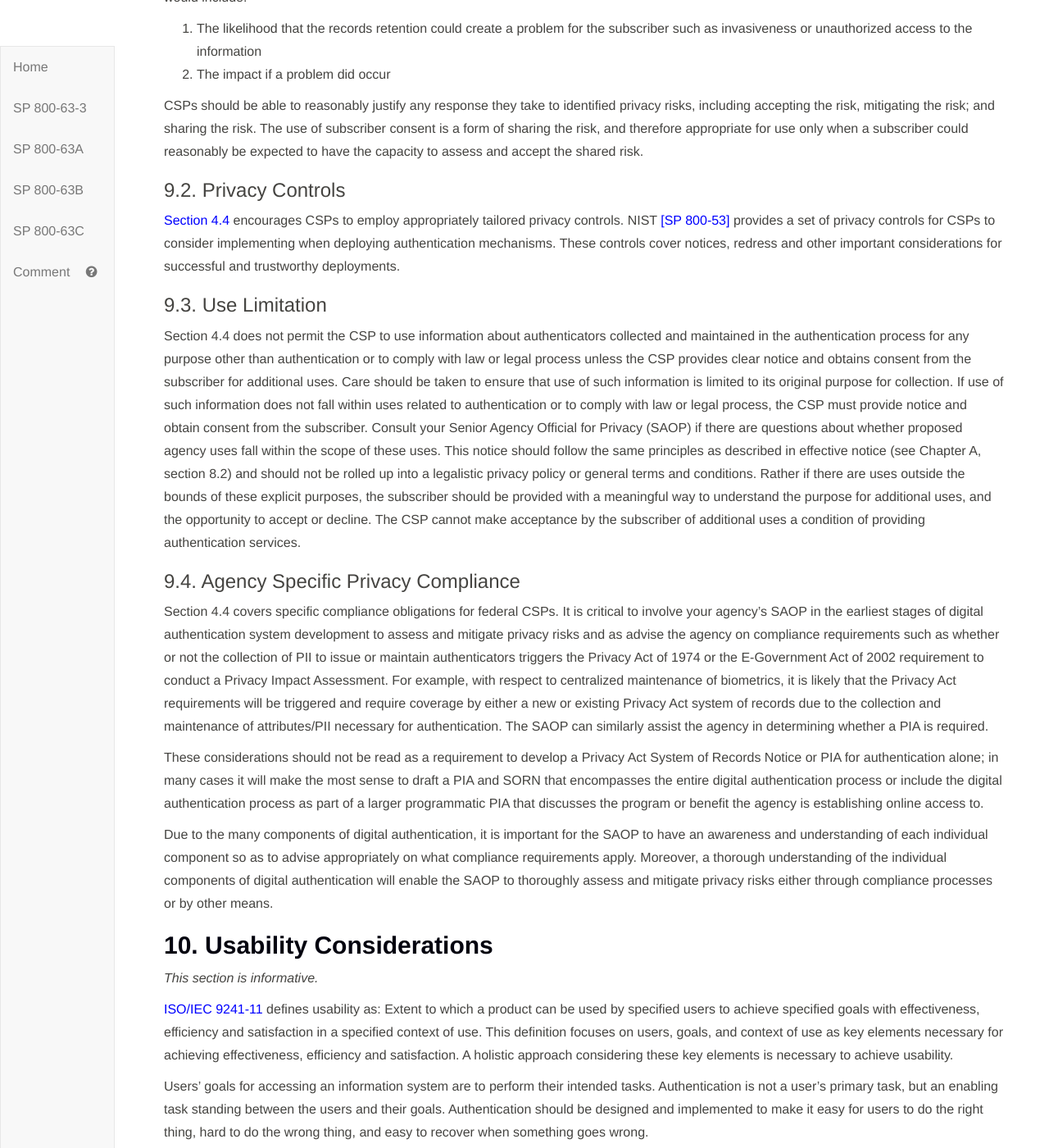
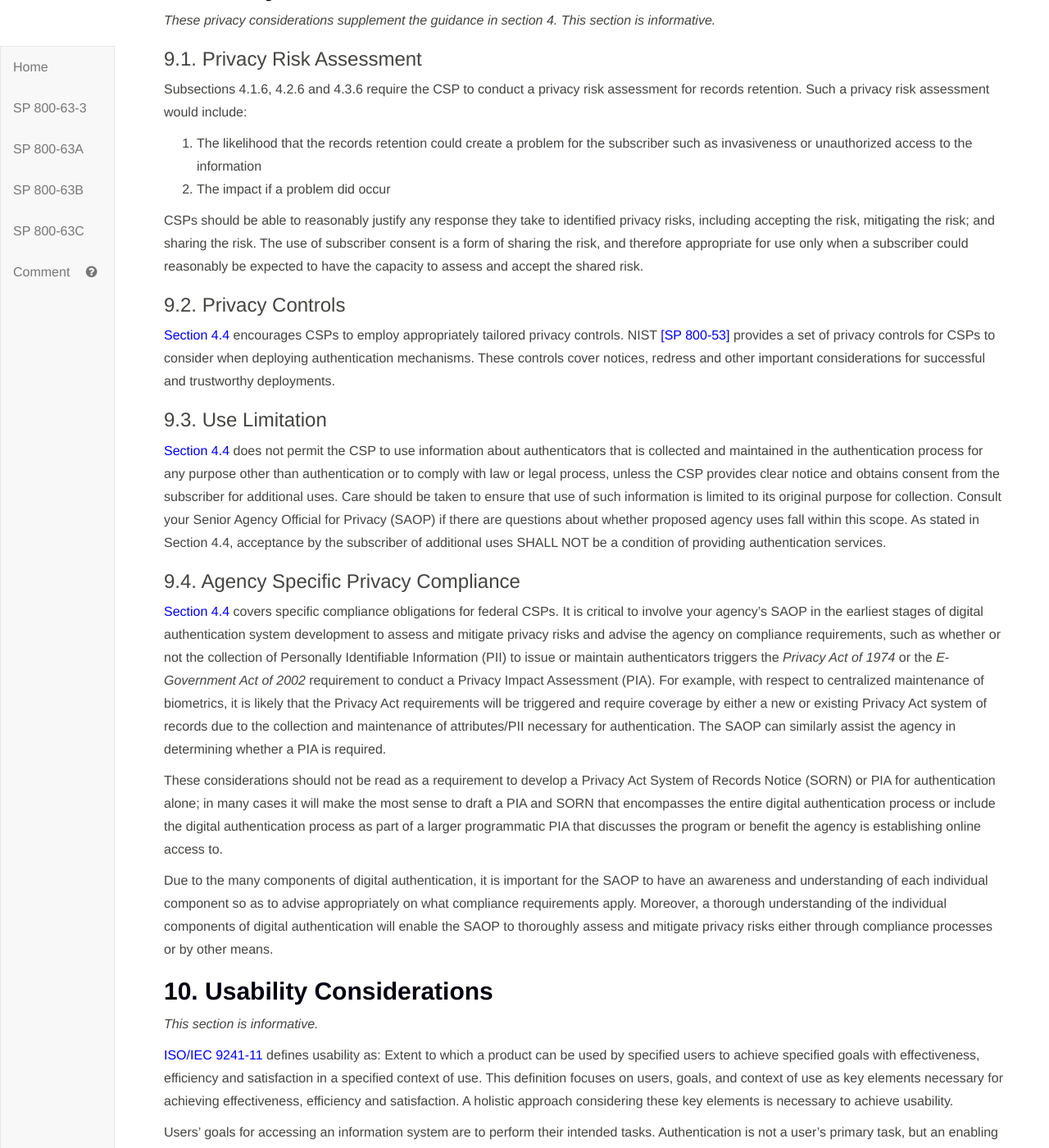
Before and after one commit to usnistgov/800-63-3, a Jekyll site: the page built from sp800-63b.md, in a window 1280 px wide and 1400 px high, scrolled down 46992 px. Shown: the whole window at 82% size. Built offline with Jekyll 4.4.1, drawn with Linux system fonts in a browser that asks for light colours; some of the changed text lies outside the part shown.

Commit message:
Section 9 editorial changes and movement of normative requirements to Section 4.

```diff
--- a/sp800-63b/sec4_aal.md
+++ b/sp800-63b/sec4_aal.md
@@ -173,16 +173,16 @@
 
 ### <a name="aal_privacy"></a>4.4. Privacy Requirements
 
-The CSP SHOULD employ appropriately tailored privacy controls defined in [[SP 800-53]](@SP800-53) or equivalent industry standard.
+The CSP SHOULD employ appropriately tailored privacy controls defined in [[SP 800-53]](#SP800-53) or equivalent industry standard.
 
-CSPs SHALL NOT use or disclose information about authenticators for any purpose other than conducting authentication or to comply with law or legal process, unless the CSP provides clear notice and obtains consent from the subscriber for additional uses. CSPs MAY NOT make consent a condition of the service.
+CSPs SHALL NOT use or disclose information about authenticators for any purpose other than conducting authentication or to comply with law or legal process, unless the CSP provides clear notice and obtains consent from the subscriber for additional uses. CSPs MAY NOT make consent a condition of the service. Care SHALL be taken to ensure that use of such information is limited to its original purpose for collection. If the use of such information does not fall within uses related to authentication or to comply with law or legal process, the CSP SHALL provide notice and obtain consent from the subscriber.  This notice SHOULD follow the same principles as described in *Notice and Consent* in [SP 800-63A Section 8.2](sp800-63a#consent)(see Chapter A, section 8.2) and SHOULD not be rolled up into a legalistic privacy policy or general terms and conditions. Rather, if there are uses outside the bounds of these explicit purposes, the subscriber SHOULD be provided with a meaningful way to understand the purpose for additional uses, and the opportunity to accept or decline.
 
 Regardless of whether the CSP is an agency or private sector provider, the following requirements apply to the agency offering or using the authentication service:
 
-1. The agency SHALL consult with their Senior Agency Official for Privacy to conduct an analysis to determine whether the collection of PII to issue or maintain authenticators triggers the requirements of the Privacy Act.
+1. The agency SHALL consult with their Senior Agency Official for Privacy to conduct an analysis to determine whether the collection of Personally Identifiable Information (PII) to issue or maintain authenticators triggers the requirements of the *Privacy Act of 1974*.
 * The agency SHALL publish a System of Records Notice to cover such collections, as applicable.
-* The agency SHALL consult with their Senior Agency Official for Privacy to conduct an analysis to determine whether the collection of PII to issue or maintain authenticators triggers the requirements of the E-Government Act of 2002.
-* The agency SHALL publish a Privacy Impact Assessment to cover such collections, as applicable.
+* The agency SHALL consult with their Senior Agency Official for Privacy to conduct an analysis to determine whether the collection of PII to issue or maintain authenticators triggers the requirements of the *E-Government Act of 2002*.
+* The agency SHALL publish a Privacy Impact Assessment to cover such collection, as applicable.
 
 ### 4.5. Summary of Requirements
 
--- a/sp800-63b/sec9_privacy.md
+++ b/sp800-63b/sec9_privacy.md
@@ -15,16 +15,16 @@
 
 ### 9.2. Privacy Controls
 
-[Section 4.4](#aal_privacy) encourages CSPs to employ appropriately tailored privacy controls. NIST [[SP 800-53]](#sp800-53) provides a set of privacy controls for CSPs to consider implementing when deploying authentication mechanisms. These controls cover notices, redress and other important considerations for successful and trustworthy deployments.
+[Section 4.4](#aal_privacy) encourages CSPs to employ appropriately tailored privacy controls. NIST [[SP 800-53]](#sp800-53) provides a set of privacy controls for CSPs to consider when deploying authentication mechanisms. These controls cover notices, redress and other important considerations for successful and trustworthy deployments.
 
 ### 9.3. Use Limitation
 
-Section 4.4 does not permit the CSP to use information about authenticators collected and maintained in the authentication process for any purpose other than authentication or to comply with law or legal process unless the CSP provides clear notice and obtains consent from the subscriber for additional uses. Care should be taken to ensure that use of such information is limited to its original purpose for collection. If use of such information does not fall within uses related to authentication or to comply with law or legal process, the CSP must provide notice and obtain consent from the subscriber. Consult your Senior Agency Official for Privacy (SAOP) if there are questions about whether proposed agency uses fall within the scope of these uses. This notice should follow the same principles as described in effective notice (see Chapter A, section 8.2) and should not be rolled up into a legalistic privacy policy or general terms and conditions. Rather if there are uses outside the bounds of these explicit purposes, the subscriber should be provided with a meaningful way to understand the purpose for additional uses, and the opportunity to accept or decline. The CSP cannot make acceptance by the subscriber of additional uses a condition of providing authentication services.
+[Section 4.4](#aal_privacy) does not permit the CSP to use information about authenticators that is collected and maintained in the authentication process for any purpose other than authentication or to comply with law or legal process, unless the CSP provides clear notice and obtains consent from the subscriber for additional uses. Care should be taken to ensure that use of such information is limited to its original purpose for collection. Consult your Senior Agency Official for Privacy (SAOP) if there are questions about whether proposed agency uses fall within this scope. As stated in Section 4.4, acceptance by the subscriber of additional uses SHALL NOT be a condition of providing authentication services.
 
 ### 9.4. Agency Specific Privacy Compliance
 
-Section 4.4 covers specific compliance obligations for federal CSPs. It is critical to involve your agency’s SAOP in the earliest stages of digital authentication system development to assess and mitigate privacy risks and as advise the agency on compliance requirements such as whether or not the collection of PII to issue or maintain authenticators triggers the Privacy Act of 1974 or the E-Government Act of 2002 requirement to conduct a Privacy Impact Assessment. For example, with respect to centralized maintenance of biometrics, it is likely that the Privacy Act requirements will be triggered and require coverage by either a new or existing Privacy Act system of records due to the collection and maintenance of attributes/PII necessary for authentication. The SAOP can similarly assist the agency in determining whether a PIA is required.
+[Section 4.4](#aal_privacy) covers specific compliance obligations for federal CSPs. It is critical to involve your agency’s SAOP in the earliest stages of digital authentication system development to assess and mitigate privacy risks and advise the agency on compliance requirements, such as whether or not the collection of Personally Identifiable Information (PII) to issue or maintain authenticators triggers the *Privacy Act of 1974* or the *E-Government Act of 2002* requirement to conduct a Privacy Impact Assessment (PIA). For example, with respect to centralized maintenance of biometrics, it is likely that the Privacy Act requirements will be triggered and require coverage by either a new or existing Privacy Act system of records due to the collection and maintenance of attributes/PII necessary for authentication. The SAOP can similarly assist the agency in determining whether a PIA is required.
 
-These considerations should not be read as a requirement to develop a Privacy Act System of Records Notice or PIA for authentication alone; in many cases it will make the most sense to draft a PIA and SORN that encompasses the entire digital authentication process or include the digital authentication process as part of a larger programmatic PIA that discusses the program or benefit the agency is establishing online access to.
+These considerations should not be read as a requirement to develop a Privacy Act System of Records Notice (SORN) or PIA for authentication alone; in many cases it will make the most sense to draft a PIA and SORN that encompasses the entire digital authentication process or include the digital authentication process as part of a larger programmatic PIA that discusses the program or benefit the agency is establishing online access to.
 
 Due to the many components of digital authentication, it is important for the SAOP to have an awareness and understanding of each individual component so as to advise appropriately on what compliance requirements apply. Moreover, a thorough understanding of the individual components of digital authentication will enable the SAOP to thoroughly assess and mitigate privacy risks either through compliance processes or by other means.
```
Also changed, not shown: sp800-63a/sec8_privacy.md (+1 -1 lines).
